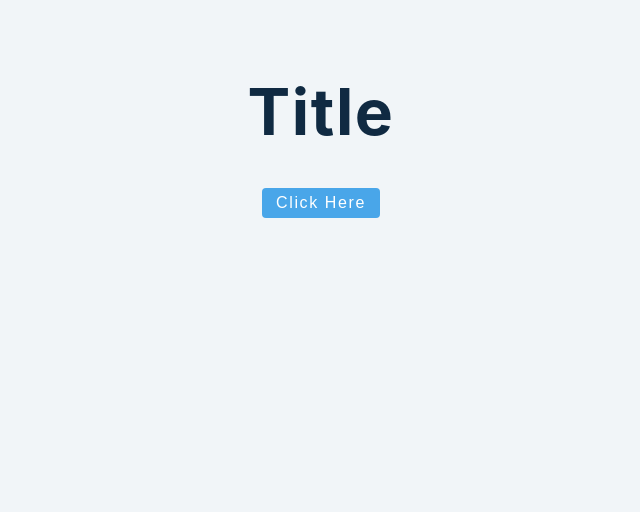
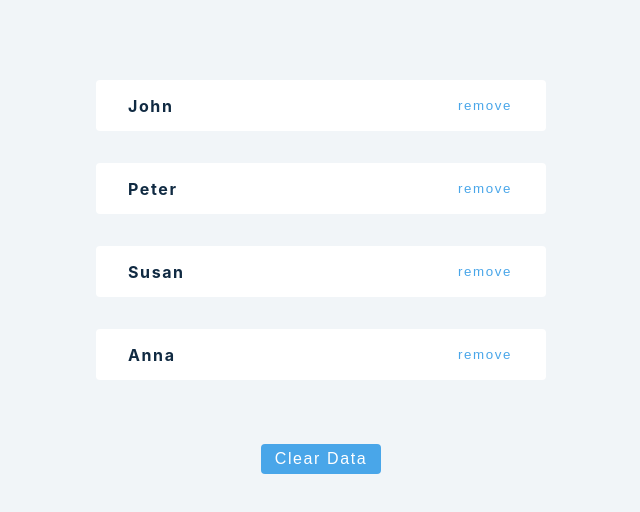
Before and after one commit to Sabbirdiu/advane-react, a React (Create React App) app: page / in a window 1280 px wide. Shown: the top 512 px of the page, without its empty margins (319-959 px from the left). Built offline with nearby package versions, Linux system fonts and the light colour scheme.

Commit message:
UseState Array

```diff
--- a/src/App.js
+++ b/src/App.js
@@ -1,10 +1,11 @@
-
-import React from 'react'
-import BasicHooks from './hooks/BasicHooks'
+import React from "react";
+import BasicHooks from "./hooks/BasicHooks";
+import ArrayExample from "./hooks/ArrayExample";
 function App() {
   return (
     <div className="container">
-    <BasicHooks/>
+      {/* <BasicHooks /> */}
+      <ArrayExample />
     </div>
   );
 }
--- /dev/null
+++ b/src/data.js
@@ -0,0 +1,6 @@
+export const data = [
+  { id: 1, name: "john" },
+  { id: 2, name: "peter" },
+  { id: 3, name: "susan" },
+  { id: 4, name: "anna" },
+];
--- /dev/null
+++ b/src/hooks/ArrayExample.js
@@ -0,0 +1,26 @@
+import React, { useState } from "react";
+import { data } from "../data";
+const ArrayExample = () => {
+  const [people, setPeople] = useState(data);
+  const removeItem = (id) => {
+    let newManosh = people.filter((removemanosh) => removemanosh.id !== id);
+    setPeople(newManosh);
+  };
+  return (
+    <>
+      {people.map((manosh) => {
+        const { id, name } = manosh;
+        return (
+          <div key={id} className="item">
+            <h4>{name}</h4>
+            <button onClick={() => removeItem()}>remove</button>
+          </div>
+        );
+      })}
+      <button className="btn" onClick={() => setPeople([])}>
+        Clear Data
+      </button>
+    </>
+  );
+};
+export default ArrayExample;
```
